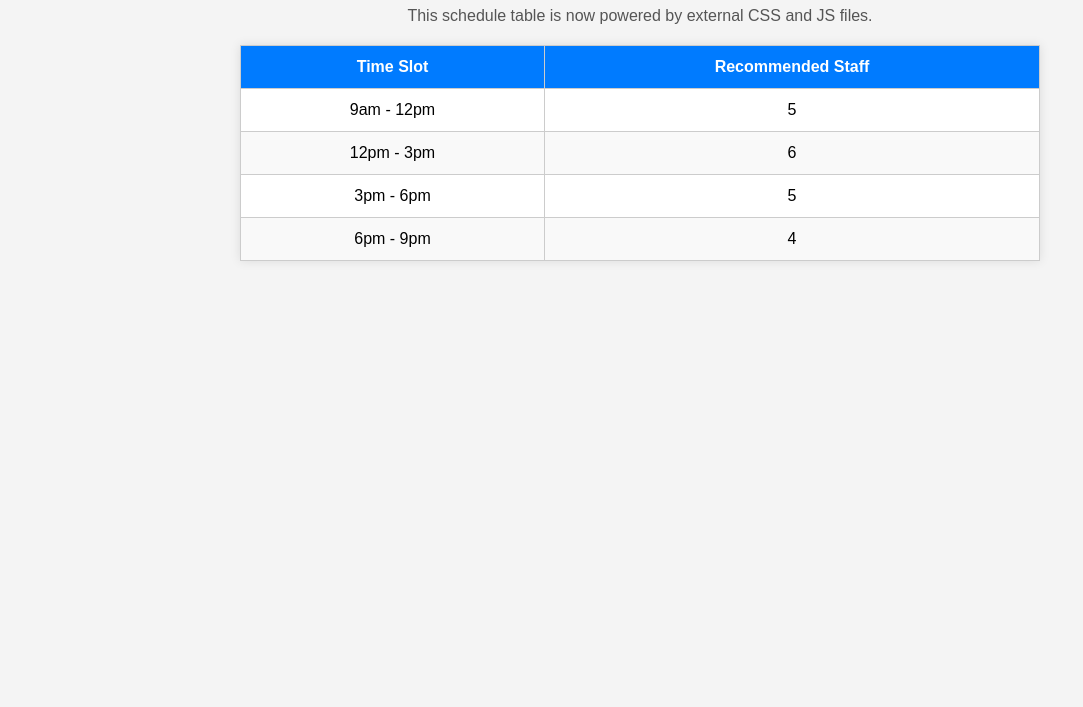
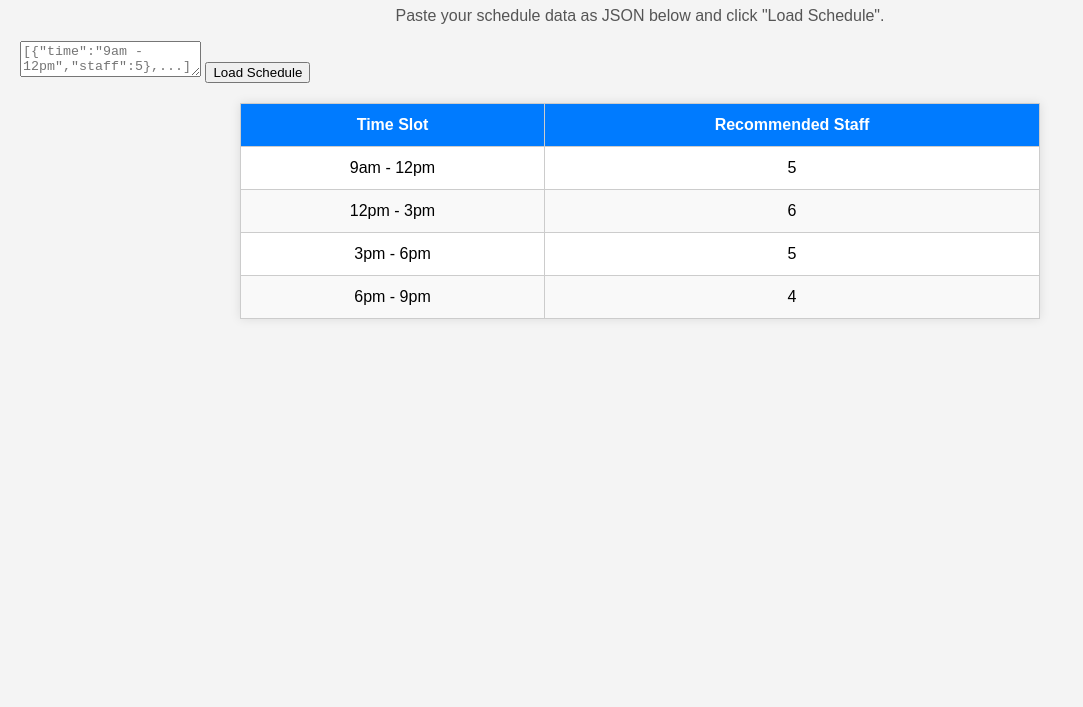
Before and after one commit to cc-fetch/cc-fetch.github.io, a plain HTML site: page index.html in a window 1280 px wide. Shown: the part 93-800 px from the top of the page, without its empty margins (0-1083 px from the left). Drawn offline with Linux system fonts and the light colour scheme.

Commit message:
Update index.html

```diff
--- a/index.html
+++ b/index.html
@@ -2,12 +2,15 @@
 <html lang="en">
 <head>
   <meta charset="UTF-8" />
-  <title>Staff Schedule - Modular</title>
+  <title>Staff Schedule - User Input</title>
   <link rel="stylesheet" href="style.css" />
 </head>
 <body>
   <h1>Staff Schedule</h1>
-  <p>This schedule table is now powered by external CSS and JS files.</p>
+  <p>Paste your schedule data as JSON below and click "Load Schedule".</p>
+
+  <textarea id="json-input" placeholder='[{"time":"9am - 12pm","staff":5},...]'></textarea>
+  <button id="load-button">Load Schedule</button>
 
   <div id="schedule-container"></div>
 
```
